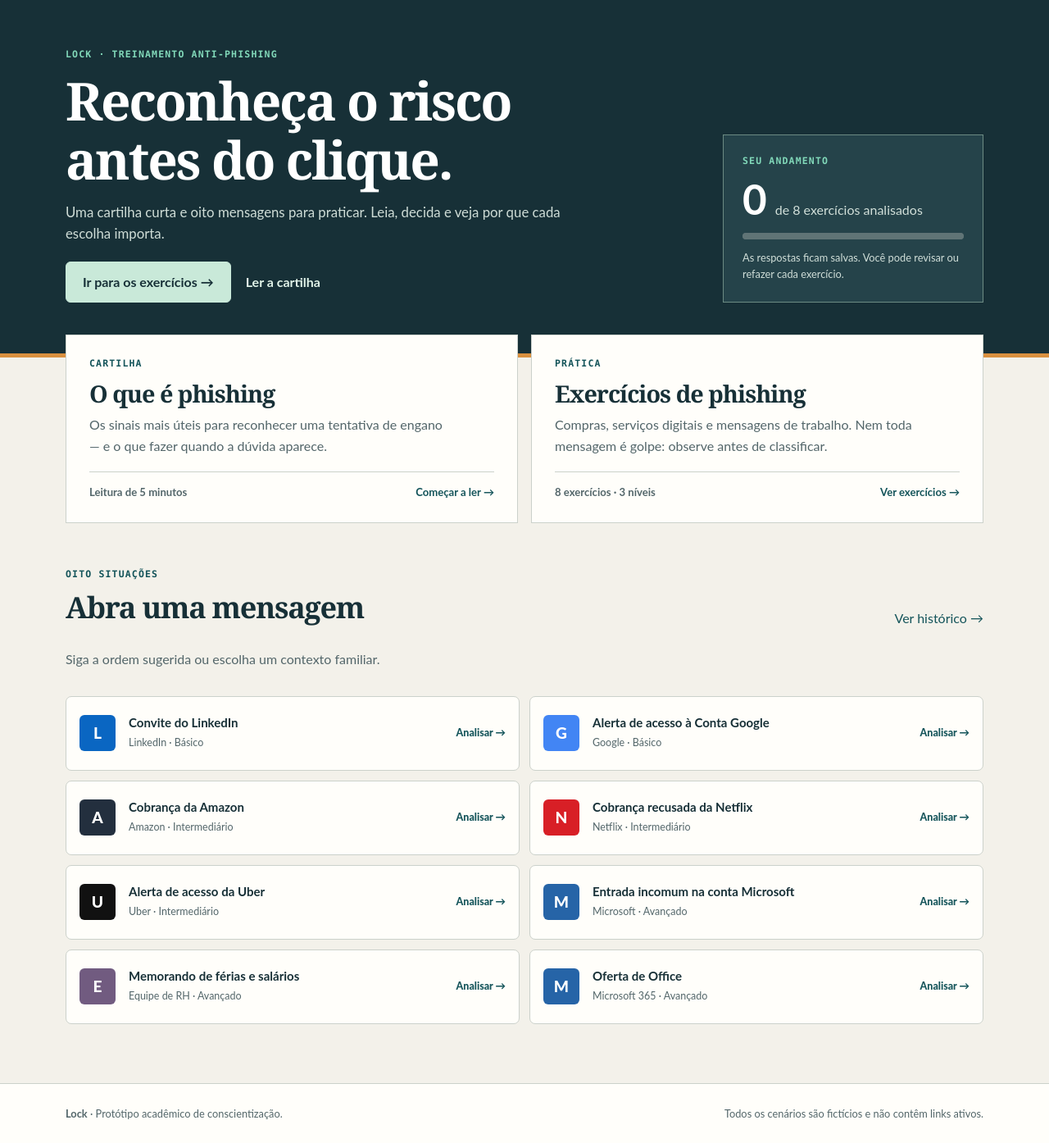
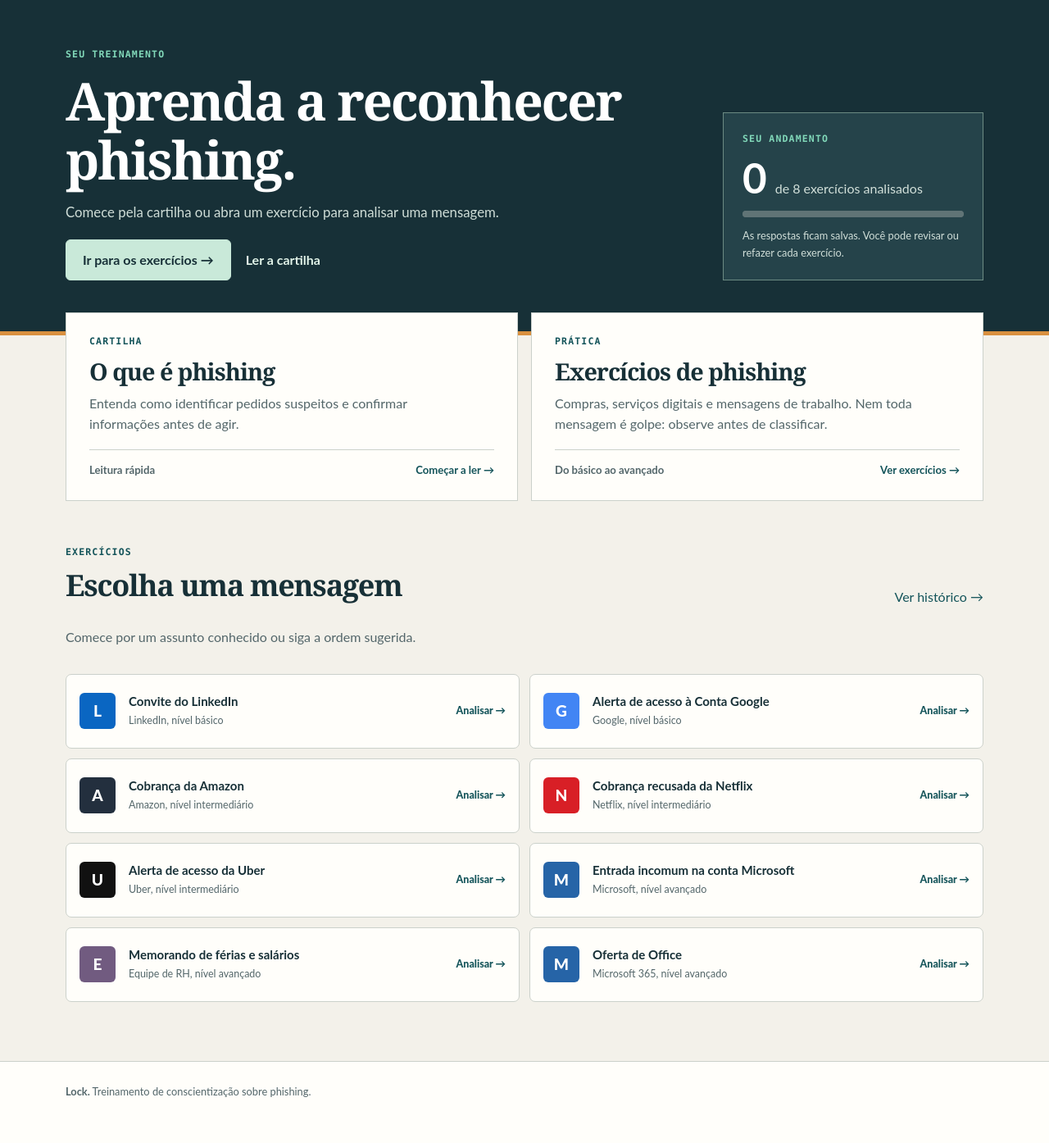
Before and after one commit to enzobasaldella/lock-phishing-training, a Flask app: page /dashboard in a window 1280 px wide. Shown: the part 72-1466 px from the top of the page at 82% size. After the commit the page ends 1410 px from the top, so only its background shows below. Run offline with Flask 3, Linux system fonts and the light colour scheme; the visitor is signed in with stand-in values (Sample User, id 1); data comes from the database, SQL or seed files in the repository; data that the repository does not hold is empty.

Commit message:
refine Portuguese copy across training experience

```diff
--- a/lock/static/style.css
+++ b/lock/static/style.css
@@ -61,7 +61,6 @@ h3 { font-size: 1.25rem; }
 .hero h1 span { color: var(--green-dark); }
 .hero-text { max-width: 620px; color: var(--muted); font-size: 1.15rem; }
 .button-row { flex-wrap: wrap; gap: 12px; }
-.safe-note { margin-top: 24px; color: var(--muted); font-size: .82rem; }
 .hero-card { position: relative; padding: 44px 38px 34px; border: 2px solid var(--ink); border-radius: 8px; background: var(--white); box-shadow: var(--shadow); transform: rotate(1.5deg); }
 .mock-top { position: absolute; top: 16px; left: 20px; display: flex; gap: 6px; }
 .mock-top span { width: 7px; height: 7px; border-radius: 50%; background: var(--line); }
@@ -116,7 +115,6 @@ h3 { font-size: 1.25rem; }
 .activity-card small, .manage-row small { display: block; color: var(--muted); }
 .activity-icon { display: grid; width: 36px; height: 36px; place-items: center; border-radius: 9px; color: var(--green-dark); background: var(--green-soft); font-weight: 800; }
 .message-card { overflow: hidden; }
-.message-banner { padding: 10px; color: #76520d; background: var(--yellow-soft); font: 800 .7rem/1.5 ui-monospace, SFMono-Regular, Menlo, monospace; letter-spacing: .06em; text-align: center; }
 .message-head { display: flex; align-items: center; gap: 12px; padding: 22px; border-bottom: 1px solid var(--line); }
 .message-head > div { min-width: 0; flex-grow: 1; }
 .message-head small { display: block; overflow: hidden; color: var(--muted); text-overflow: ellipsis; white-space: nowrap; }
--- a/lock/templates/admin/modules.html
+++ b/lock/templates/admin/modules.html
@@ -2,5 +2,5 @@
 {% block title %}Gerenciar módulos{% endblock %}
 {% block content %}
 <section class="page-head compact"><div class="container row-heading"><div><a class="back-link" href="{{ url_for('admin.dashboard') }}">← Administração</a><span class="eyebrow">CONTEÚDO</span><h1>Módulos</h1></div><a class="button" href="{{ url_for('admin.module_create') }}">Novo módulo</a></div></section>
-<section class="section container"><div class="admin-list">{% for module in modules %}<article><div><span class="tag {{ 'tag-success' if module['published'] else 'tag-muted' }}">{{ 'Publicado' if module['published'] else 'Rascunho' }}</span><h2>{{ module['title'] }}</h2><p>{{ module['scenario_count'] }} cenários · {{ module['question_count'] }} questões</p></div><a class="button button-secondary button-small" href="{{ url_for('admin.module_edit', module_id=module['id']) }}">Editar</a></article>{% else %}<p>Nenhum módulo cadastrado.</p>{% endfor %}</div></section>
+<section class="section container"><div class="admin-list">{% for module in modules %}<article><div><span class="tag {{ 'tag-success' if module['published'] else 'tag-muted' }}">{{ 'Publicado' if module['published'] else 'Rascunho' }}</span><h2>{{ module['title'] }}</h2><p>{{ module['scenario_count'] }} cenários e {{ module['question_count'] }} questões</p></div><a class="button button-secondary button-small" href="{{ url_for('admin.module_edit', module_id=module['id']) }}">Editar</a></article>{% else %}<p>Nenhum módulo cadastrado.</p>{% endfor %}</div></section>
 {% endblock %}
--- a/lock/templates/auth/login.html
+++ b/lock/templates/auth/login.html
@@ -16,8 +16,8 @@
     </form>
     <div class="demo-box">
       <strong>Acesso de demonstração</strong>
-      <p>Participante: aluno@lock.local · Lock@123</p>
-      <p>Administrador: admin@lock.local · Admin@123</p>
+      <p>Participante: aluno@lock.local (senha: Lock@123)</p>
+      <p>Administrador: admin@lock.local (senha: Admin@123)</p>
     </div>
     <p class="centered">Ainda não possui conta? <a href="{{ url_for('auth.register') }}">Cadastre-se</a></p>
   </div>
--- a/lock/templates/auth/register.html
+++ b/lock/templates/auth/register.html
@@ -5,7 +5,7 @@
   <div class="auth-card">
     <span class="eyebrow">Comece a praticar</span>
     <h1>Seu treino começa aqui.</h1>
-    <p>Para esta demonstração acadêmica, use um nome e um e-mail fictícios.</p>
+    <p>Crie um perfil para acompanhar suas respostas e continuar de onde parou.</p>
     <form method="post" class="stack-form">
       <input type="hidden" name="csrf_token" value="{{ csrf_token }}">
       <label for="name">Nome</label>
@@ -16,7 +16,7 @@
       <input id="password" name="password" type="password" autocomplete="new-password" minlength="8" required>
       <label for="confirmation">Confirmar senha</label>
       <input id="confirmation" name="confirmation" type="password" autocomplete="new-password" minlength="8" required>
-      <button class="button button-full" type="submit">Criar conta segura</button>
+      <button class="button button-full" type="submit">Criar conta</button>
     </form>
   </div>
 </section>
--- a/lock/templates/base.html
+++ b/lock/templates/base.html
@@ -3,8 +3,8 @@
 <head>
   <meta charset="utf-8">
   <meta name="viewport" content="width=device-width, initial-scale=1">
-  <meta name="description" content="Lock: treinamento seguro contra phishing.">
-  <title>{% block title %}Lock{% endblock %} · Treinamento contra phishing</title>
+  <meta name="description" content="Lock: conteúdo e exercícios de conscientização sobre phishing.">
+  <title>{% block title %}Lock{% endblock %} | Treinamento contra phishing</title>
   <link rel="icon" href="{{ url_for('static', filename='favicon.svg') }}" type="image/svg+xml">
   <link rel="stylesheet" href="{{ url_for('static', filename='style.css') }}">
 </head>
@@ -52,8 +52,7 @@
 
   <footer class="site-footer">
     <div class="container footer-wrap">
-      <p><strong>Lock</strong> · Protótipo acadêmico de conscientização.</p>
-      <p>Todos os cenários são fictícios e não contêm links ativos.</p>
+      <p><strong>Lock.</strong> Treinamento de conscientização sobre phishing.</p>
     </div>
   </footer>
   {% block scripts %}{% endblock %}
--- a/lock/templates/dashboard.html
+++ b/lock/templates/dashboard.html
@@ -4,9 +4,9 @@
 <section class="workspace-hero">
   <div class="container workspace-hero-grid">
     <div>
-      <span class="eyebrow">LOCK · TREINAMENTO ANTI-PHISHING</span>
-      <h1>Reconheça o risco antes do clique.</h1>
-      <p>Uma cartilha curta e oito mensagens para praticar. Leia, decida e veja por que cada escolha importa.</p>
+      <span class="eyebrow">SEU TREINAMENTO</span>
+      <h1>Aprenda a reconhecer phishing.</h1>
+      <p>Comece pela cartilha ou abra um exercício para analisar uma mensagem.</p>
       <div class="workspace-hero-actions"><a class="button" href="{{ url_for('main.exercises') }}">Ir para os exercícios →</a><a href="{{ url_for('main.guide') }}">Ler a cartilha</a></div>
     </div>
     <div class="workspace-progress" aria-label="Seu andamento nos exercícios">
@@ -22,19 +22,19 @@
   <article class="path-card path-guide">
     <span class="eyebrow">CARTILHA</span>
     <h2>O que é phishing</h2>
-    <p>Os sinais mais úteis para reconhecer uma tentativa de engano — e o que fazer quando a dúvida aparece.</p>
-    <div class="path-footer"><span>{{ 'Leitura concluída ✓' if guide and guide['completed'] else 'Leitura de 5 minutos' }}</span><a href="{{ url_for('main.guide') }}">{{ 'Revisar' if guide and guide['completed'] else 'Começar a ler' }} →</a></div>
+    <p>Entenda como identificar pedidos suspeitos e confirmar informações antes de agir.</p>
+    <div class="path-footer"><span>{{ 'Leitura concluída ✓' if guide and guide['completed'] else 'Leitura rápida' }}</span><a href="{{ url_for('main.guide') }}">{{ 'Revisar' if guide and guide['completed'] else 'Começar a ler' }} →</a></div>
   </article>
   <article class="path-card path-practice">
     <span class="eyebrow">PRÁTICA</span>
     <h2>Exercícios de phishing</h2>
     <p>Compras, serviços digitais e mensagens de trabalho. Nem toda mensagem é golpe: observe antes de classificar.</p>
-    <div class="path-footer"><span>{{ scenarios|length }} exercícios · 3 níveis</span><a href="{{ url_for('main.exercises') }}">Ver exercícios →</a></div>
+    <div class="path-footer"><span>Do básico ao avançado</span><a href="{{ url_for('main.exercises') }}">Ver exercícios →</a></div>
   </article>
 </section>
 
 <section class="section container dashboard-library">
-  <div class="section-heading row-heading"><div><span class="eyebrow">OITO SITUAÇÕES</span><h2>Abra uma mensagem</h2><p>Siga a ordem sugerida ou escolha um contexto familiar.</p></div><a href="{{ url_for('main.progress') }}">Ver histórico →</a></div>
+  <div class="section-heading row-heading"><div><span class="eyebrow">EXERCÍCIOS</span><h2>Escolha uma mensagem</h2><p>Comece por um assunto conhecido ou siga a ordem sugerida.</p></div><a href="{{ url_for('main.progress') }}">Ver histórico →</a></div>
   <div class="exercise-list">
     {% for scenario in scenarios %}
       {% include 'exercise_card.html' %}
--- a/lock/templates/email_previews/hr.html
+++ b/lock/templates/email_previews/hr.html
@@ -1,5 +1,5 @@
 <div class="brand-email hr-email">
   <div class="hr-sender"><img src="{{ url_for('static', filename='mariana-lopes-profile.png') }}" alt="Retrato fictício de Mariana Lopes" loading="lazy" decoding="async"><div><strong>Mariana Lopes</strong><span>Recursos Humanos</span></div></div>
   <div class="brand-copy hr-copy">{{ scenario['message'] }}</div>
-  <div class="hr-attachment" aria-label="Anexo ilustrativo, não clicável"><span class="hr-file-icon" aria-hidden="true">▤</span><strong>{{ scenario['cta_label'] }}</strong><small>Arquivo HTML · anexo não clicável</small></div>
+  <div class="hr-attachment" aria-label="Anexo ilustrativo, não clicável"><span class="hr-file-icon" aria-hidden="true">▤</span><strong>{{ scenario['cta_label'] }}</strong><small>Arquivo HTML</small></div>
 </div>
--- a/lock/templates/exercise_card.html
+++ b/lock/templates/exercise_card.html
@@ -1,5 +1,5 @@
 <a class="exercise-tile" href="{{ url_for('main.simulation', scenario_id=scenario['id']) }}">
   <span class="exercise-logo exercise-logo-{{ scenario['case_key'].split('-')[0] if scenario['case_key'] else 'default' }}" aria-hidden="true">{{ (scenario['claimed_brand'] or scenario['title'])[0]|upper }}</span>
-  <span class="exercise-tile-copy"><strong>{{ scenario['title'] }}</strong><small>{{ scenario['claimed_brand'] or {'email':'E-mail','sms':'SMS','message':'Mensagem'}[scenario['kind']] }} · {{ {'basico':'Básico','intermediario':'Intermediário','avancado':'Avançado'}.get(scenario['difficulty'], 'Prática') }}</small></span>
+  <span class="exercise-tile-copy"><strong>{{ scenario['title'] }}</strong><small>{{ scenario['claimed_brand'] or {'email':'E-mail','sms':'SMS','message':'Mensagem'}[scenario['kind']] }}, nível {{ {'basico':'básico','intermediario':'intermediário','avancado':'avançado'}.get(scenario['difficulty'], 'livre') }}</small></span>
   <span class="exercise-status {{ 'is-done' if scenario['current_attempted'] else '' }}">{{ 'Revisar ✓' if scenario['current_attempted'] else ('Nova edição →' if scenario['attempted'] else 'Analisar →') }}</span>
 </a>
--- a/lock/templates/exercises.html
+++ b/lock/templates/exercises.html
@@ -1,9 +1,9 @@
 {% extends 'base.html' %}
 {% block title %}Exercícios de phishing{% endblock %}
 {% block content %}
-<section class="page-head exercise-page-head"><div class="container"><a class="back-link" href="{{ url_for('main.dashboard') }}">← Voltar ao início</a><span class="eyebrow">PRÁTICA</span><h1>Exercícios de phishing</h1><p>Oito situações inspiradas em mensagens do dia a dia. Há golpes, mensagens legítimas e casos que exigem confirmação.</p></div></section>
+<section class="page-head exercise-page-head"><div class="container"><a class="back-link" href="{{ url_for('main.dashboard') }}">← Voltar ao início</a><span class="eyebrow">PRÁTICA</span><h1>Exercícios de phishing</h1><p>Analise mensagens de serviços conhecidos e situações de trabalho. Algumas são legítimas; outras pedem uma verificação mais cuidadosa.</p></div></section>
 <section class="section container exercise-library">
-  <div class="library-progress"><strong>{{ progress['percentage'] if progress else 0 }}% analisado</strong><span>Suas respostas ficam salvas. Uma nova edição pode pedir outra análise sem apagar o histórico.</span><progress class="progress-meter" value="{{ progress['percentage'] if progress else 0 }}" max="100" aria-label="Exercícios analisados"></progress></div>
+  <div class="library-progress"><strong>{{ progress['percentage'] if progress else 0 }}% analisado</strong><span>Você pode voltar às respostas e refazer os exercícios.</span><progress class="progress-meter" value="{{ progress['percentage'] if progress else 0 }}" max="100" aria-label="Exercícios analisados"></progress></div>
   {% for key, heading, intro in [('basico','Comece pelo básico','Identifique o pedido e confira o contexto.'),('intermediario','Atenção aos detalhes','O visual convence, mas o destino pode contar outra história.'),('avancado','Desafios avançados','Remetentes plausíveis, anexos e dados técnicos exigem uma segunda leitura.')] %}
     <div class="exercise-group">
       <div class="exercise-group-heading"><span class="level-badge level-{{ key }}">{{ {'basico':'Básico','intermediario':'Intermediário','avancado':'Avançado'}[key] }}</span><h2>{{ heading }}</h2><p>{{ intro }}</p></div>
--- a/lock/templates/guide.html
+++ b/lock/templates/guide.html
@@ -1,7 +1,7 @@
 {% extends 'base.html' %}
 {% block title %}O que é phishing{% endblock %}
 {% block content %}
-<section class="page-head guide-head"><div class="container"><a class="back-link" href="{{ url_for('main.dashboard') }}">← Voltar ao início</a><span class="eyebrow">CARTILHA · 5 MINUTOS</span><h1>O que é phishing</h1><p>Uma leitura curta para tomar decisões melhores quando uma mensagem pede pressa.</p></div></section>
+<section class="page-head guide-head"><div class="container"><a class="back-link" href="{{ url_for('main.dashboard') }}">← Voltar ao início</a><span class="eyebrow">CARTILHA</span><h1>O que é phishing</h1><p>Entenda como reconhecer tentativas de golpe e quando vale confirmar uma mensagem por outro caminho.</p></div></section>
 <section class="section container guide-layout">
   <article class="guide-article">
     <p class="guide-lead">Uma mensagem pode parecer comum, citar uma marca conhecida e ainda tentar levar você a entregar dados ou abrir um arquivo perigoso.</p>
--- a/lock/templates/module_detail.html
+++ b/lock/templates/module_detail.html
@@ -7,7 +7,6 @@
     <span class="tag">Leitura rápida</span>
     <h2>Antes de abrir a caixa de entrada</h2>
     <p class="lesson-text">{{ module['content'] }}</p>
-    <div class="notice"><strong>Um ambiente sem risco</strong><p>As mensagens são fictícias. Os botões não abrem sites e você não precisará informar nenhuma senha real.</p></div>
   </article>
   <aside>
     <div class="module-progress-panel">
--- a/lock/templates/progress.html
+++ b/lock/templates/progress.html
@@ -4,6 +4,6 @@
 <section class="page-head progress-head"><div class="container"><a class="back-link" href="{{ url_for('main.dashboard') }}">← Voltar ao início</a><span class="eyebrow">SEU HISTÓRICO</span><h1>Meu progresso</h1><p>A cartilha lida e os exercícios analisados ficam registrados aqui.</p></div></section>
 <section class="section container progress-layout">
   <div><h2>Áreas de aprendizagem</h2>{% for module in modules %}<article class="progress-card"><div><strong>{{ module['title'] }}</strong><span>{{ module['percentage'] }}%</span></div><progress class="progress-meter" value="{{ module['percentage'] }}" max="100" aria-label="{{ module['title'] }}: {{ module['percentage'] }}% concluído"></progress></article>{% endfor %}<a class="button button-secondary" href="{{ url_for('main.exercises') }}">Voltar aos exercícios →</a></div>
-  <aside><h2>Últimas respostas</h2><div class="history-list">{% for attempt in attempts %}<a class="history-entry" href="{{ url_for('main.simulation', scenario_id=attempt['scenario_id']) }}"><span class="status-dot {{ 'dot-good' if attempt['is_correct'] else 'dot-bad' }}"></span><span><strong>{{ attempt['title'] }}</strong><small>{% if attempt['older_edition'] %}Edição anterior · Refazer análise →{% else %}{{ 'Análise correta' if attempt['is_correct'] else 'Vale revisar' }} · Ver resposta →{% endif %}</small></span></a>{% else %}<p>Você ainda não respondeu a nenhum exercício.</p>{% endfor %}</div></aside>
+  <aside><h2>Últimas respostas</h2><div class="history-list">{% for attempt in attempts %}<a class="history-entry" href="{{ url_for('main.simulation', scenario_id=attempt['scenario_id']) }}"><span class="status-dot {{ 'dot-good' if attempt['is_correct'] else 'dot-bad' }}"></span><span><strong>{{ attempt['title'] }}</strong><small>{% if attempt['older_edition'] %}Edição anterior. Refazer análise →{% else %}{{ 'Análise correta' if attempt['is_correct'] else 'Vale revisar' }}. Ver resposta →{% endif %}</small></span></a>{% else %}<p>Você ainda não respondeu a nenhum exercício.</p>{% endfor %}</div></aside>
 </section>
 {% endblock %}
```
Also changed, not shown: lock/db.py (+29 -10 lines), lock/templates/index.html (+10 -11 lines), lock/templates/simulation.html (+3 -4 lines), tests/test_app.py (+8 -4 lines), README.md.
